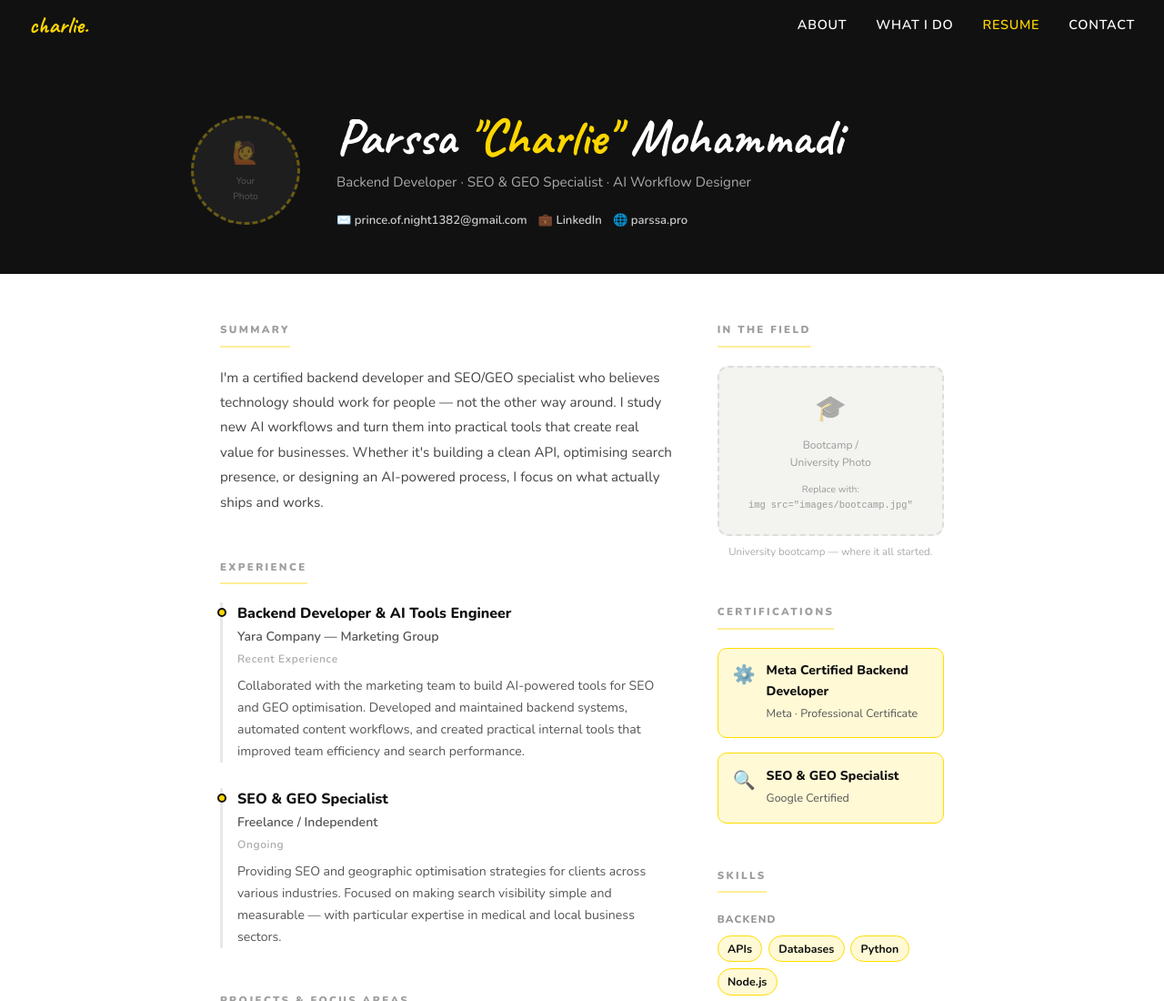
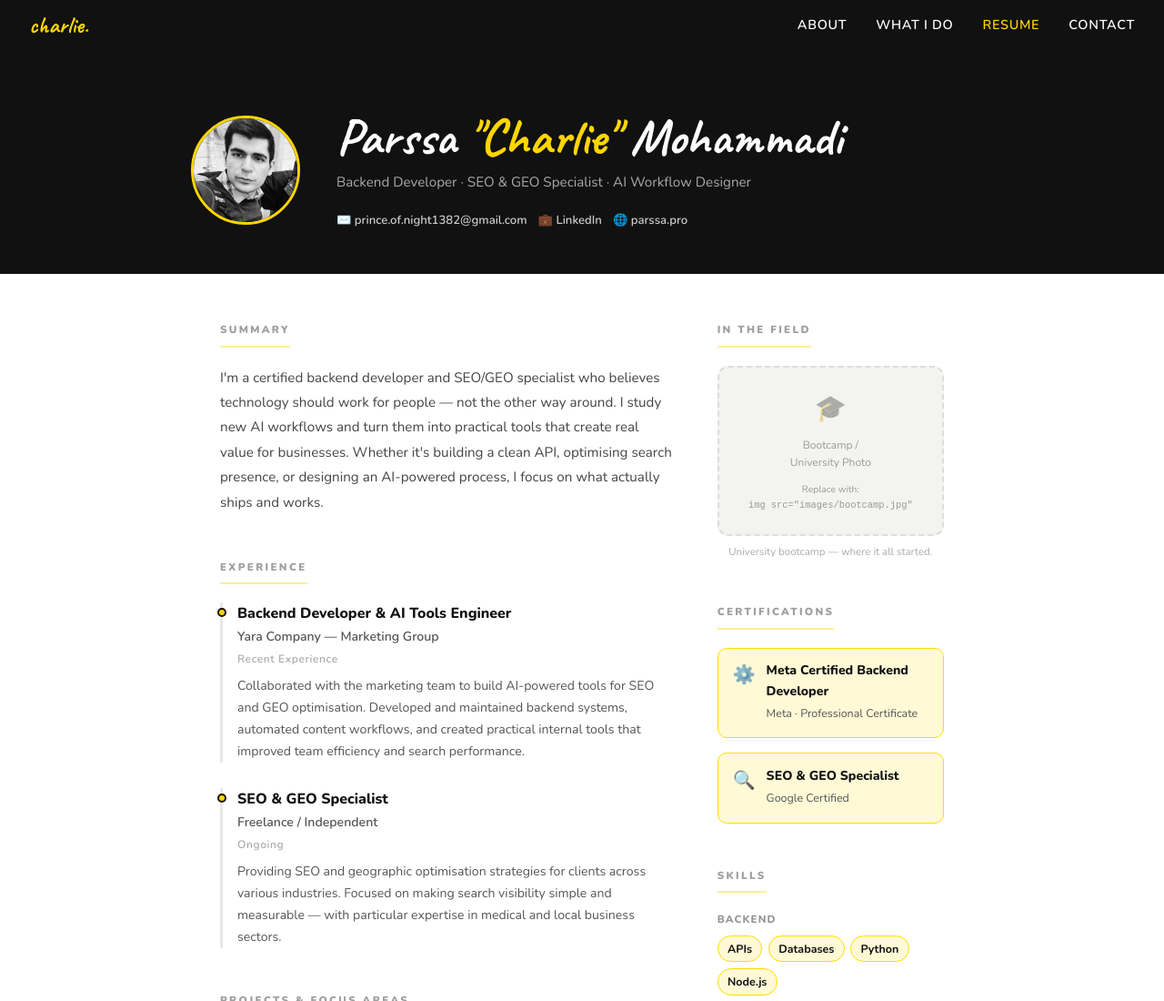
Before and after one commit to PyParssa/PyParssa, a plain HTML site: page resume.html in a window 1280 px wide. Shown: the top 1100 px of the page at 91% size. Drawn offline with nearby package versions, Linux system fonts and the light colour scheme.

Commit message:
Update resume.html

```diff
--- a/resume.html
+++ b/resume.html
@@ -352,11 +352,8 @@
     <div class="resume-header-inner">
 
       <!-- 📸 Profile photo — replace placeholder with your image -->
-      <!-- <img src="images/charlie.jpg" alt="Parssa Mohammadi" style="width:120px;height:120px;border-radius:50%;object-fit:cover;border:3px solid #FFD600;" /> -->
-      <div class="resume-photo-placeholder">
-        <div class="rp-icon">🙋</div>
-        <span>Your<br/>Photo</span>
-      </div>
+      <img src="images/charlie.jpg" alt="Parssa Mohammadi" style="width:120px;height:120px;border-radius:50%;object-fit:cover;border:3px solid #FFD600;" />
+
 
       <div class="resume-header-text">
         <h1>Parssa <span>"Charlie"</span> Mohammadi</h1>
```
